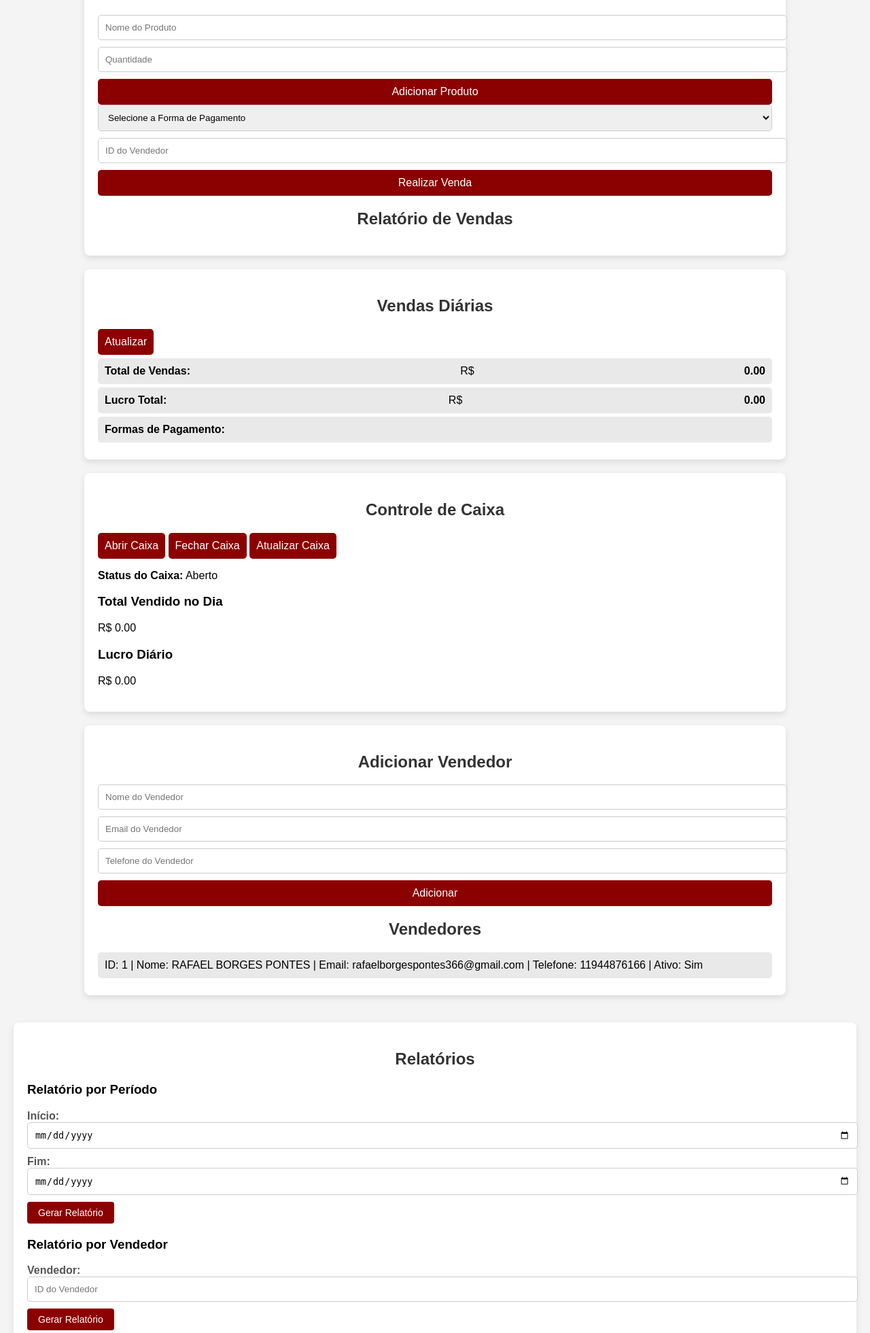
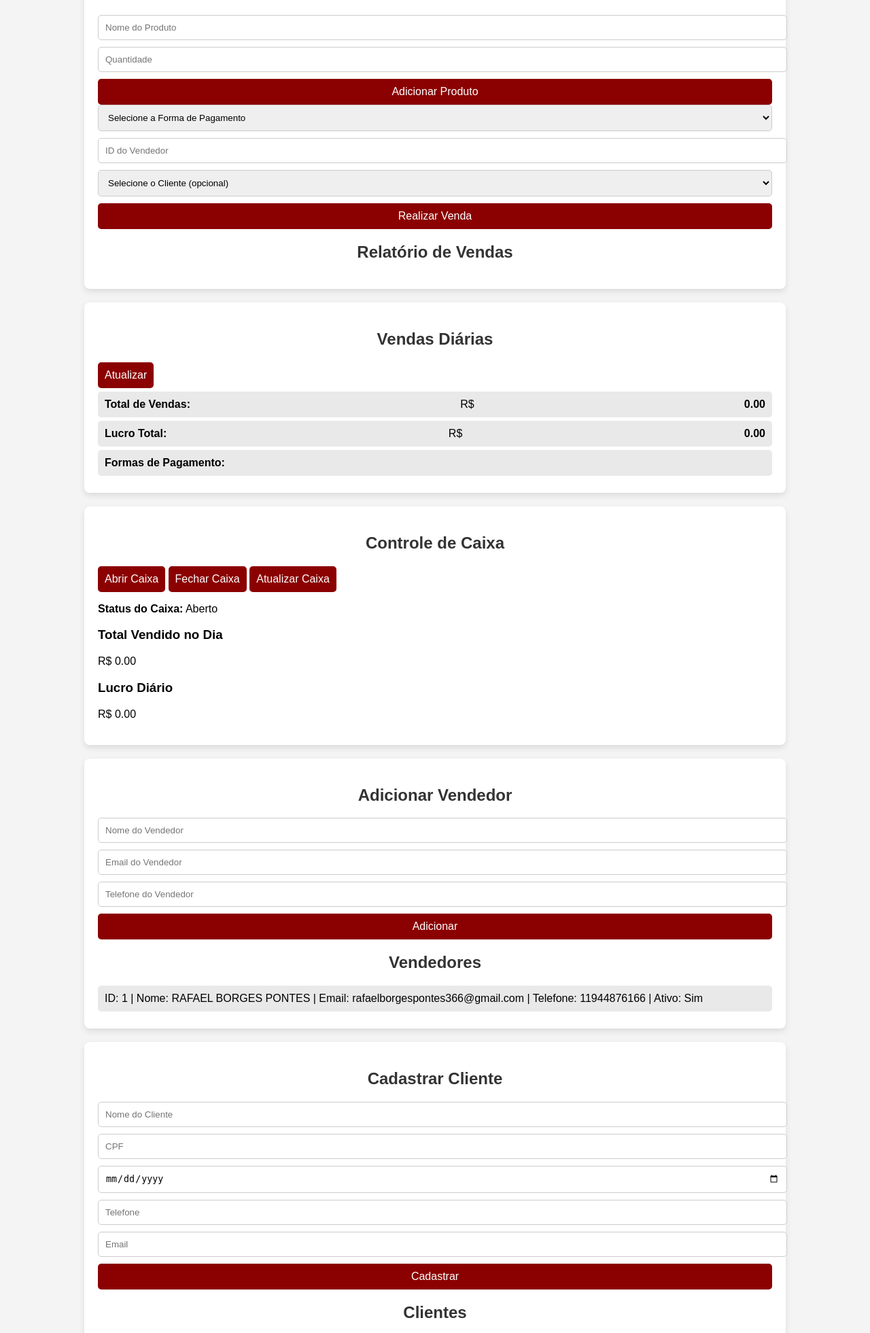
Before and after one commit to RafaelBG7/sistemadeadega, a Flask app: page /index in a window 1280 px wide. Shown: the part 988-2949 px from the top of the page at 68% size. Run offline with Flask 3, Linux system fonts and the light colour scheme; data comes from the database, SQL or seed files in the repository; both versions use the stored data as it was after the commit.

Commit message:
Adicionado Cliente

```diff
--- a/app.py
+++ b/app.py
@@ -9,6 +9,7 @@ from routes.categorias import categorias_bp
 from routes.caixa import caixa_bp
 from routes.home import home_bp
 from routes.relatorios import relatorios_bp
+from routes.clientes import clientes_bp
 
 def create_app():
     app = Flask(__name__, static_folder='static', template_folder='templates')
@@ -32,6 +33,7 @@ def create_app():
     app.register_blueprint(categorias_bp, url_prefix='/categorias')
     app.register_blueprint(caixa_bp, url_prefix='/caixa')
     app.register_blueprint(relatorios_bp, url_prefix='/relatorios')
+    app.register_blueprint(clientes_bp, url_prefix='/clientes')
 
     @app.route('/index')
     def index():
--- a/controllers/vendas_controller.py
+++ b/controllers/vendas_controller.py
@@ -1,4 +1,4 @@
-from models.models_adega import Produto, Venda, Vendedor, Caixa
+from models.models_adega import Produto, Venda, Vendedor, Caixa, Cliente
 from datetime import datetime, date
 from models import db
 from sqlalchemy.exc import NoResultFound
@@ -8,6 +8,7 @@ def realizar_venda(data):
     produtos = data['produtos']
     vendedor = Vendedor.query.get(data['vendedor_id'])
     forma_pagamento = data['forma_pagamento']
+    cliente_id = data.get('cliente_id')  # <-- NOVO
 
     if not vendedor or not vendedor.ativo:
         return {'message': 'Vendedor não encontrado ou inativo'}, 404
@@ -45,7 +46,8 @@ def realizar_venda(data):
                 total_venda=total_venda,
                 lucro=lucro,
                 data=datetime.utcnow(),  # Aqui a data está sendo definida
-                forma_pagamento=forma_pagamento
+                forma_pagamento=forma_pagamento,
+                cliente_id=cliente_id  # <-- NOVO
             )
             vendas.append(venda)
             db.session.add(venda)
--- /dev/null
+++ b/routes/clientes.py
@@ -0,0 +1,30 @@
+from flask import Blueprint, request, jsonify
+from controllers.clientes_controller import cadastrar_cliente
+from models.models_adega import Cliente
+
+clientes_bp = Blueprint('clientes', __name__)
+
+@clientes_bp.route('/cadastrar', methods=['POST'])
+def cadastrar():
+    data = request.json
+    if not data:
+        return jsonify({'message': 'Dados não fornecidos!'}), 400
+
+    result, status_code = cadastrar_cliente(data)
+    return jsonify(result), status_code
+
+@clientes_bp.route('/listar', methods=['GET'])
+def listar():
+    clientes = Cliente.query.all()
+    clientes_list = [
+        {
+            'id': c.id,
+            'nome': c.nome,
+            'cpf': c.cpf,
+            'data_nascimento': c.data_nascimento.strftime('%Y-%m-%d'),
+            'telefone': c.telefone,
+            'email': c.email
+        }
+        for c in clientes
+    ]
+    return jsonify(clientes_list), 200
--- a/static/script.js
+++ b/static/script.js
@@ -16,6 +16,23 @@ document.addEventListener('DOMContentLoaded', function () {
         });
     });
 
+    // Preencher o select de clientes no formulário de venda
+    function preencherClientesVenda() {
+        fetch('/clientes/listar')
+            .then(response => response.json())
+            .then(clientes => {
+                const select = document.getElementById('sales-client-id');
+                select.innerHTML = '<option value="">Selecione o Cliente (opcional)</option>';
+                clientes.forEach(cliente => {
+                    const option = document.createElement('option');
+                    option.value = cliente.id;
+                    option.textContent = `${cliente.nome} (${cliente.cpf})`;
+                    select.appendChild(option);
+                });
+            });
+    }
+    preencherClientesVenda();
+
     document.getElementById('sales-form').addEventListener('submit', function (event) {
         event.preventDefault();
 
@@ -28,6 +45,7 @@ document.addEventListener('DOMContentLoaded', function () {
 
         const paymentMethod = document.getElementById('payment-method').value;
         const vendorId = document.getElementById('sales-vendor-id').value;
+        const clientId = document.getElementById('sales-client-id').value; // NOVO
 
         fetch('/vendas/realizar', {
             method: 'POST',
@@ -38,6 +56,7 @@ document.addEventListener('DOMContentLoaded', function () {
                 produtos: products,
                 forma_pagamento: paymentMethod,
                 vendedor_id: vendorId,
+                cliente_id: clientId || null // NOVO
             }),
         })
             .then(response => response.json())
@@ -537,4 +556,54 @@ document.addEventListener('DOMContentLoaded', function () {
 
     // Adicionar evento ao botão de estoque baixo
     document.getElementById('low-stock-button').addEventListener('click', listarEstoqueBaixo);
+
+    // Cadastrar Cliente
+    document.getElementById('client-form').addEventListener('submit', function (event) {
+        event.preventDefault();
+
+        const nome = document.getElementById('client-name').value;
+        const cpf = document.getElementById('client-cpf').value;
+        const data_nascimento = document.getElementById('client-birthdate').value;
+        const telefone = document.getElementById('client-phone').value;
+        const email = document.getElementById('client-email').value;
+
+        fetch('/clientes/cadastrar', {
+            method: 'POST',
+            headers: {
+                'Content-Type': 'application/json',
+            },
+            body: JSON.stringify({
+                nome,
+                cpf,
+                data_nascimento,
+                telefone,
+                email
+            }),
+        })
+            .then(response => response.json())
+            .then(data => {
+                alert(data.message || 'Cliente cadastrado com sucesso!');
+                listarClientes();
+            })
+            .catch(error => console.error('Erro ao cadastrar cliente:', error));
+    });
+
+    // Listar Clientes
+    function listarClientes() {
+        fetch('/clientes/listar')
+            .then(response => response.json())
+            .then(data => {
+                const clientList = document.getElementById('client-list');
+                clientList.innerHTML = '';
+                data.forEach(cliente => {
+                    const li = document.createElement('li');
+                    li.textContent = `Nome: ${cliente.nome} | CPF: ${cliente.cpf} | Nascimento: ${cliente.data_nascimento} | Telefone: ${cliente.telefone} | Email: ${cliente.email}`;
+                    clientList.appendChild(li);
+                });
+            })
+            .catch(error => console.error('Erro ao listar clientes:', error));
+    }
+
+    // Inicializar listagem de clientes
+    listarClientes();
 });
--- a/templates/index.html
+++ b/templates/index.html
@@ -58,6 +58,10 @@
                     <option value="Crédito">Crédito</option>
                 </select>
                 <input type="text" id="sales-vendor-id" placeholder="ID do Vendedor" required>
+                <!-- NOVO: Seleção de cliente -->
+                <select id="sales-client-id">
+                    <option value="">Selecione o Cliente (opcional)</option>
+                </select>
                 <button type="submit">Realizar Venda</button>
             </form>
             <h2>Relatório de Vendas</h2>
@@ -102,6 +106,21 @@
             </form>
             <h2>Vendedores</h2>
             <ul id="vendor-list"></ul>
+        </div>
+
+        <!-- Cliente -->
+        <div class="form-container">
+            <h2>Cadastrar Cliente</h2>
+            <form id="client-form">
+                <input type="text" id="client-name" placeholder="Nome do Cliente" required>
+                <input type="text" id="client-cpf" placeholder="CPF" required>
+                <input type="date" id="client-birthdate" placeholder="Data de Nascimento" required>
+                <input type="text" id="client-phone" placeholder="Telefone">
+                <input type="email" id="client-email" placeholder="Email" required>
+                <button type="submit">Cadastrar</button>
+            </form>
+            <h2>Clientes</h2>
+            <ul id="client-list"></ul>
         </div>
     </div>
     <script src="{{ url_for('static', filename='script.js') }}"></script>
```
Also changed, not shown: controllers/clientes_controller.py (added, +27 -0 lines), models/models_adega.py (+14 -1 lines), database.db.
